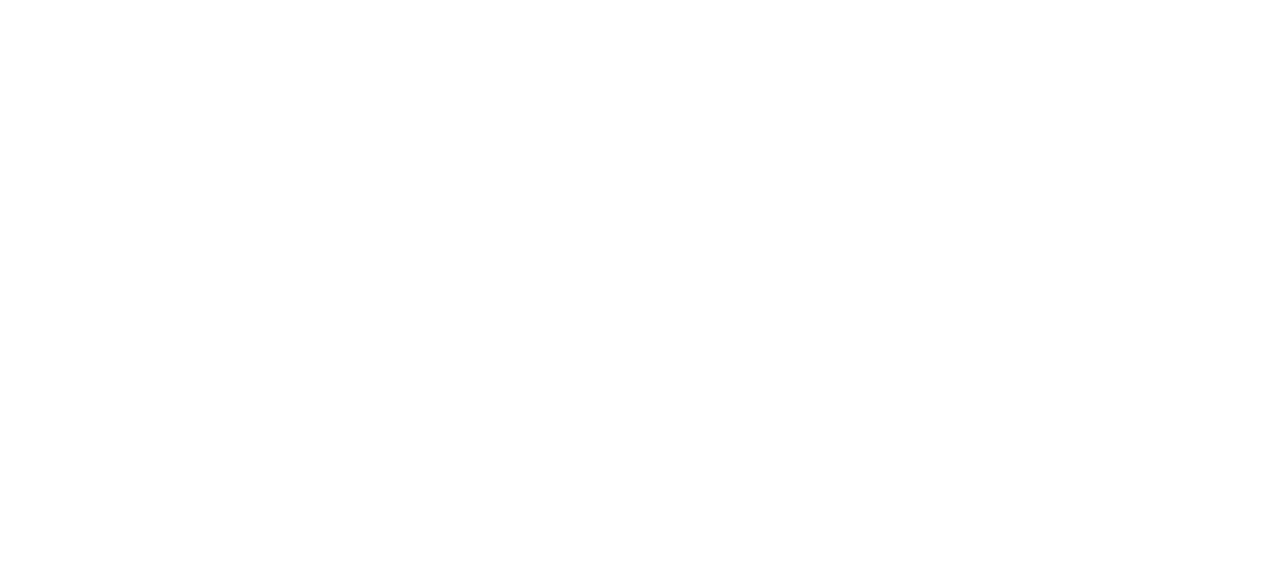
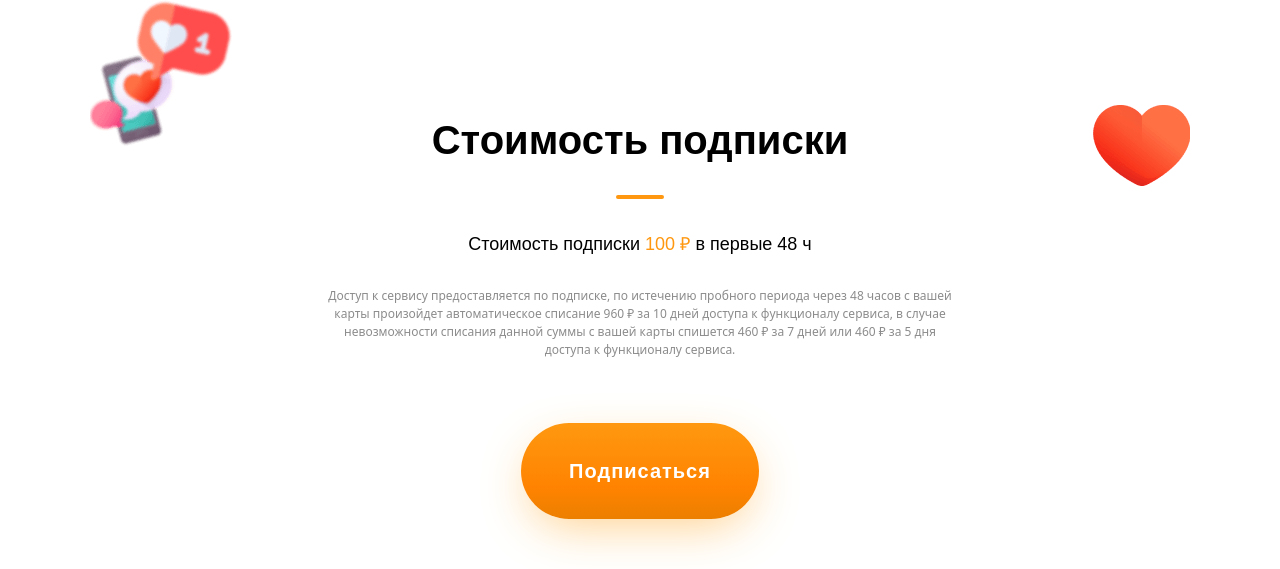
Before and after one commit to VityaSchel/glassbot, a Next.js app: page / in a window 1280 px wide. Shown: the part 1141-1710 px from the top of the page. Before the commit the page ends 1131 px from the top, so only its background shows below. Built offline with nearby package versions, Linux system fonts and the light colour scheme.

Commit message:
Price section

```diff
--- a/src/pages/index.tsx
+++ b/src/pages/index.tsx
@@ -2,6 +2,8 @@
 import { HomePageWrapper } from '@/widgets/homepage/wrapper'
 import { HeroSection } from '@/widgets/homepage/hero'
 import { About } from '@/widgets/homepage/about'
+import { PriceSection } from '@/widgets/homepage/price'
+import { Footer } from '@/widgets/common/footer'
 
 export default function HomePage() {
   return (
@@ -9,6 +11,8 @@
       <Head />
       <HeroSection />
       <About />
+      <PriceSection />
+      <Footer />
     </HomePageWrapper>
   )
 }
--- /dev/null
+++ b/src/widgets/homepage/price/index.tsx
@@ -0,0 +1,17 @@
+import Link from 'next/link'
+import styles from './styles.module.scss'
+import { Headline } from '@/entities/common/headline'
+import { Button } from '@/shared/ui/button'
+
+export function PriceSection() {
+  return (
+    <section className={styles.priceContainer}>
+      <Headline>Стоимость подписки</Headline>
+      <span className={styles.price}>Стоимость подписки <span>100 ₽</span> в первые 48 ч</span>
+      <p>Доступ к сервису предоставляется по подписке, по истечению пробного периода через 48 часов с вашей карты произойдет автоматическое списание 960 ₽ за 10 дней доступа к функционалу сервиса, в случае невозможности списания данной суммы с вашей карты спишется 460 ₽ за 7 дней или 460 ₽ за 5 дня доступа к функционалу сервиса.</p>
+      <Link href={process.env.LINK + ''} className={styles.button}>
+        <Button>Подписаться</Button>
+      </Link>
+    </section>
+  )
+}
--- /dev/null
+++ b/src/widgets/homepage/price/styles.module.scss
@@ -0,0 +1,34 @@
+.priceContainer {
+  display: flex;
+  gap: 32px;
+  flex-direction: column;
+  align-items: center;
+  padding: 128px 0;
+  background-image: url('../../../assets/price-section-background.png');
+  background-repeat: no-repeat;
+  background-position: top center;
+  text-align: center;
+
+  h1 {
+    align-items: center;
+  }
+
+  .price {
+    font-family: 'Gilroy', sans-serif;
+    font-size: 18px;
+    font-weight: 400;
+
+    span {
+      color: rgb(255, 152, 16);
+    }
+  }
+
+  p {
+    font-size: 12px;
+    line-height: 1.5;
+    width: 100%;
+    max-width: 640px;
+    color: #8C8C8C;
+    margin-bottom: 32px;
+  }
+}
```
Also changed, not shown: src/assets/price-section-background.png (added), 1 other file (tests, documents, lock files or other folders).
